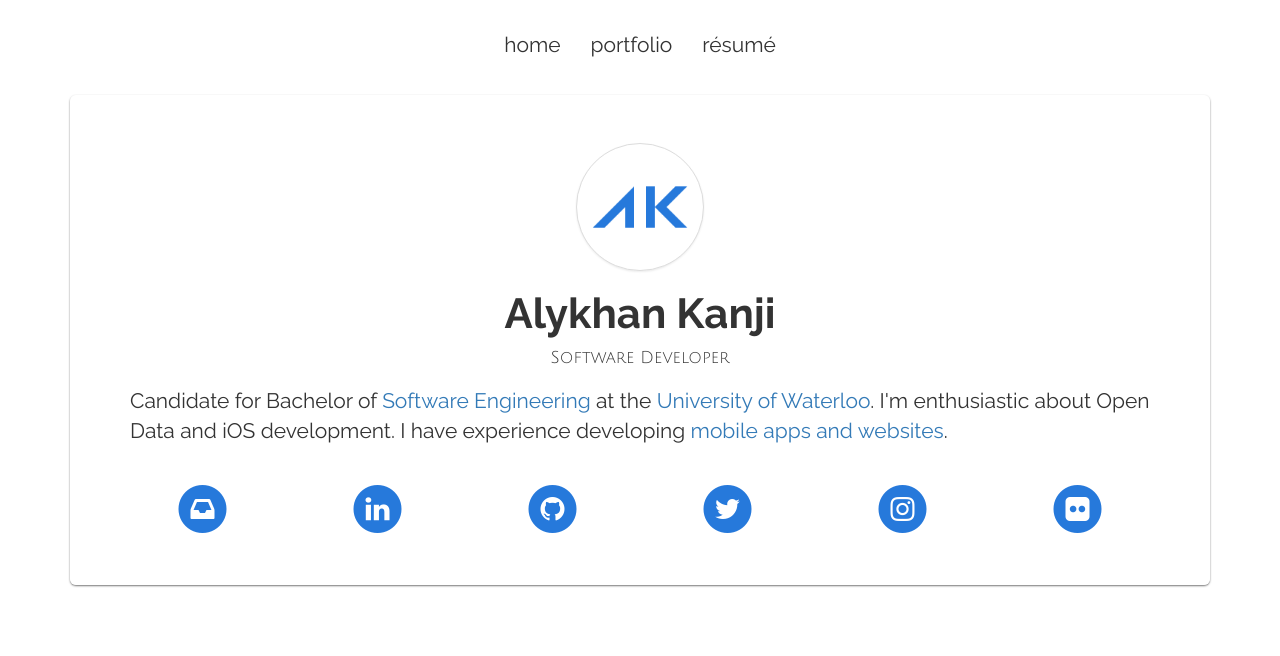
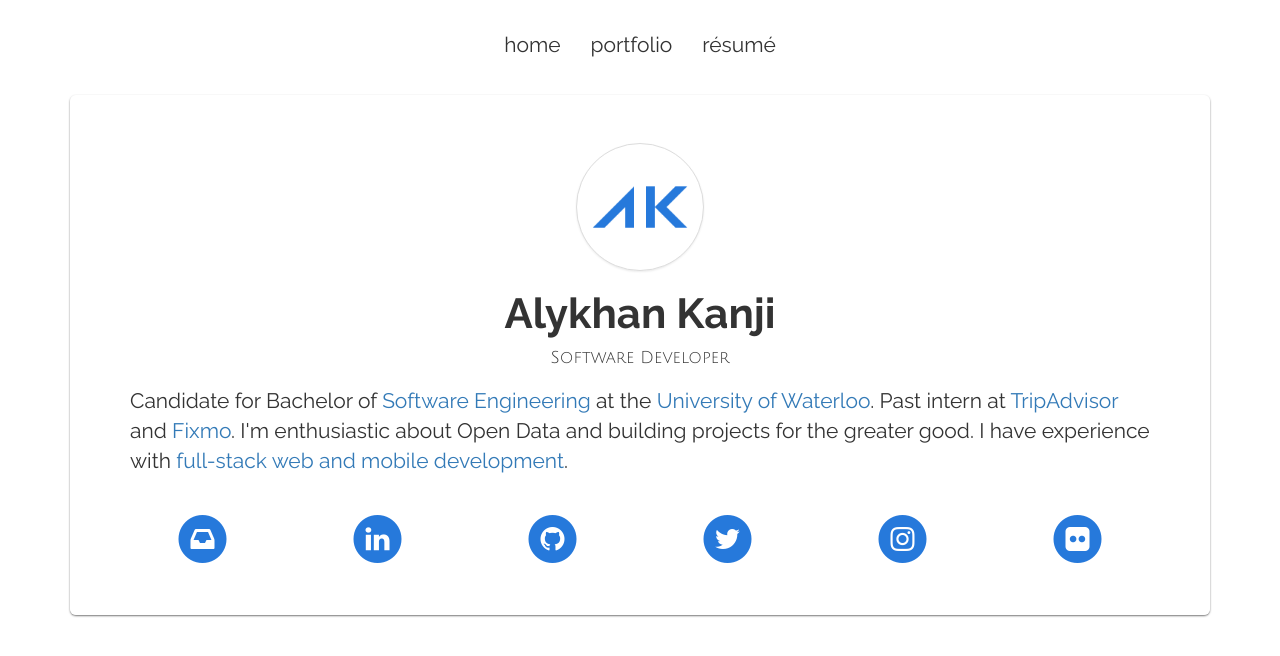
Before and after one commit to alykhank/alykhank.github.io, a Jekyll site: the page built from index.html, in a window 1280 px wide. Shown: the top 656 px of the page. Built offline with Jekyll 4.4.1, drawn with Linux system fonts in a browser that asks for light colours; nearby versions of some CDN libraries; Markdown is read by kramdown in place of the engine named in the settings; comment, search, counter and statistics services are not loaded.

Commit message:
Update bio with past internships

```diff
--- a/index.html
+++ b/index.html
@@ -7,7 +7,7 @@ name: Home
 	<img src="{{ site.baseurl }}img/ak.png" alt="Alykhan Kanji" width="128" class="img-circle img-thumbnail center-block">
 	<h1 class="text-center">Alykhan Kanji</h1>
 	<p class="lead text-center subtitle">Software Developer</p>
-	<p>Candidate for Bachelor of <a href="https://uwaterloo.ca/software-engineering/">Software Engineering</a> at the <a href="https://uwaterloo.ca/">University of Waterloo</a>. I'm enthusiastic about Open Data and iOS development. I have experience developing <a href="portfolio">mobile apps and websites</a>.</p>
+	<p>Candidate for Bachelor of <a href="https://uwaterloo.ca/software-engineering/">Software Engineering</a> at the <a href="https://uwaterloo.ca/">University of Waterloo</a>. Past intern at <a href="http://www.tripadvisor.com/">TripAdvisor</a> and <a href="http://fixmo.com/">Fixmo</a>. I'm enthusiastic about Open Data and building projects for the greater good. I have experience with <a href="portfolio">full-stack web and mobile development</a>.</p>
 	<br>
 	<div class="row text-center">
 		<div class="col-xs-4 col-sm-2">
```
